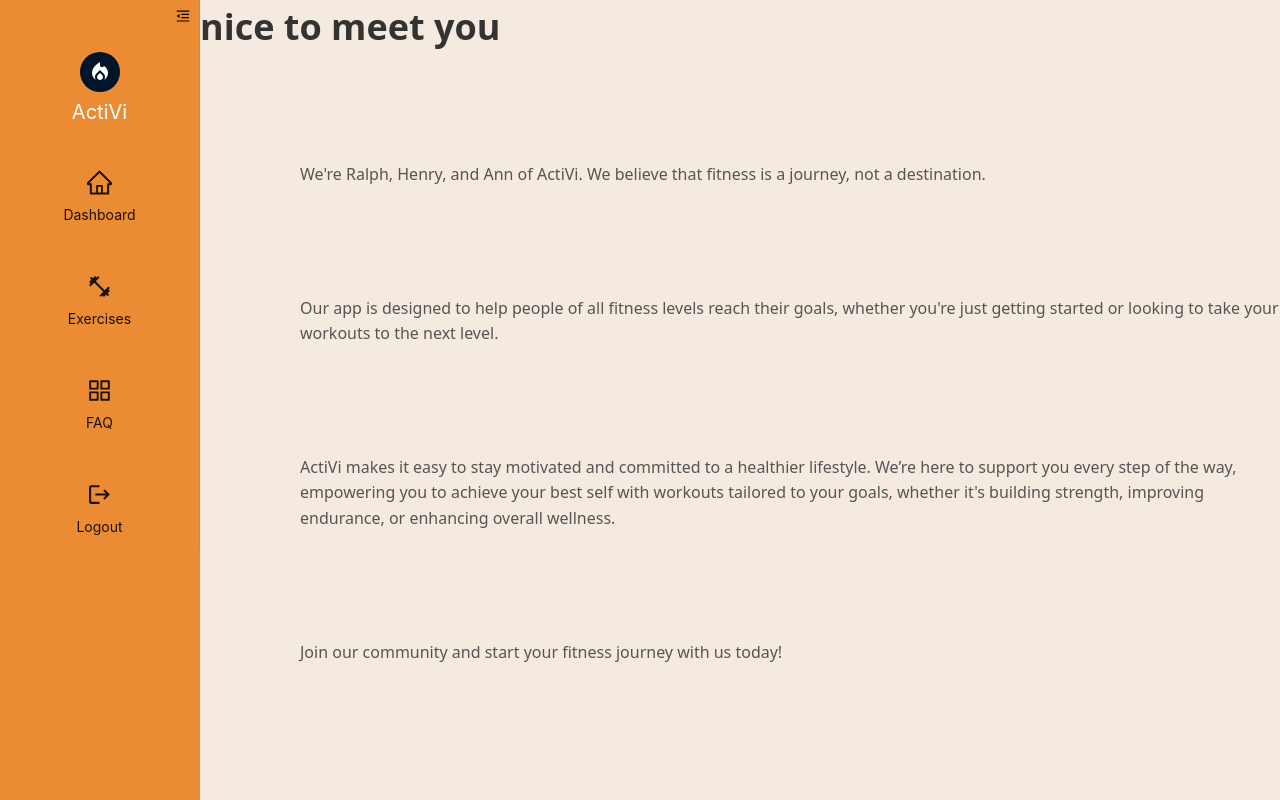
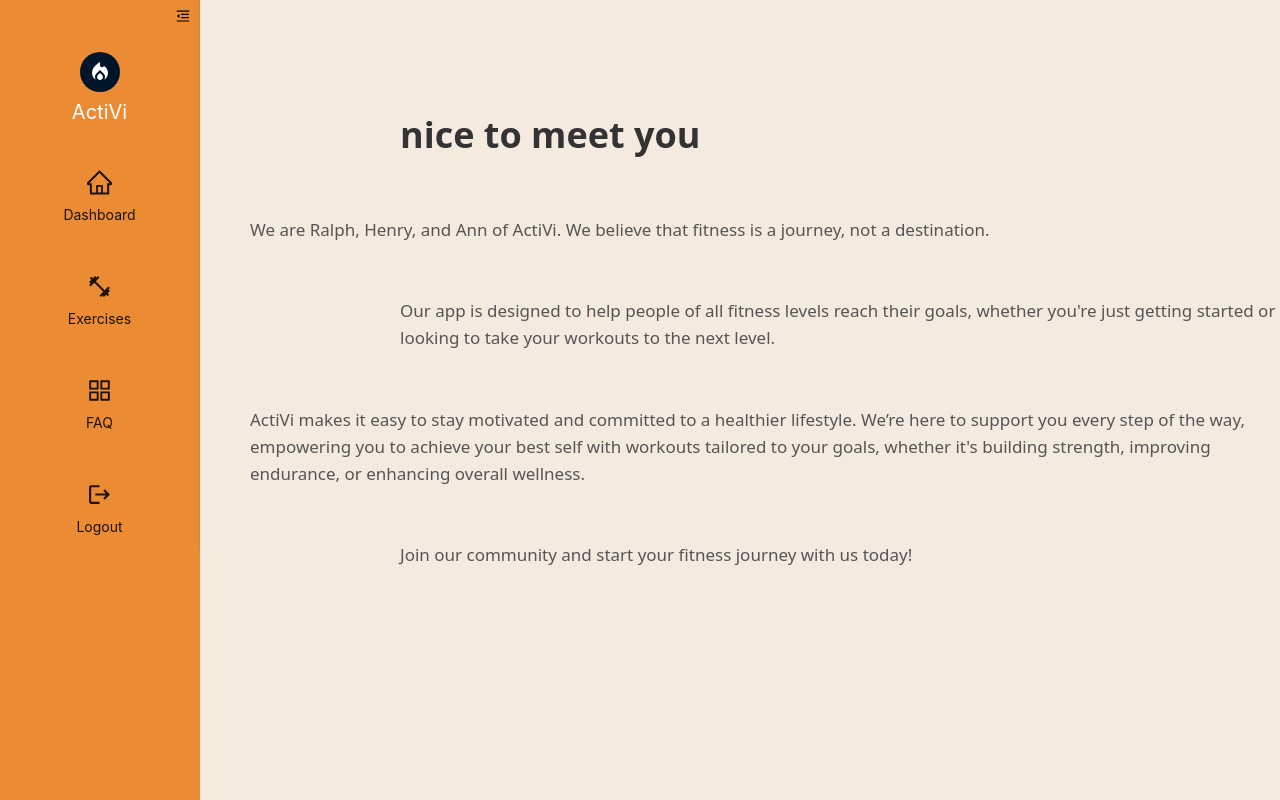
Before and after one commit to rlitoncs/ActiVi, a React (Create React App) app in the folder frontend/: page /about in a window 1280 px wide. Built offline with nearby package versions, Linux system fonts and the light colour scheme.

Commit message:
edit style page

```diff
--- a/frontend/src/components/beyondMVP/About.jsx
+++ b/frontend/src/components/beyondMVP/About.jsx
@@ -16,7 +16,7 @@ const About = () => {
 
         <div className='about-body2'>
           <p>
-            We're Ralph, Henry, and Ann of ActiVi. We believe that fitness is a
+            We are Ralph, Henry, and Ann of ActiVi. We believe that fitness is a
             journey, not a destination.
           </p>
         </div>
--- a/frontend/src/styles/pages/About.scss
+++ b/frontend/src/styles/pages/About.scss
@@ -3,17 +3,15 @@
   background-color: #f5eadf;
 }
 
-.about-container Sidebar {
-  flex: 200px;
-}
-
 .about-content {
   flex-direction: column;
+  align-items: center;
+  flex-grow: 5;
 }
 
 .about-title {
-  top: 25%;
-  left: 100%;
+  margin-top: 10%;
+  margin-left: 200px;
   font-size: 36px;
   font-weight: bold;
   color: #333;
@@ -23,25 +21,26 @@
 .about-body3,
 .about-body4,
 .about-body5 {
-  font-size: 16px;
+  font-size: 17px;
   color: #555;
   line-height: 1.6;
 }
 
 .about-body2 {
-  margin-top: 10%;
-  margin-left: 100px;
+  margin-top: 5%;
+  margin-left: 50px;
+
 }
 
 .about-body3 {
-  margin-top: 10%;
-  margin-left: 100px;
+  margin-top: 5%;
+  margin-left: 200px;
 }
 .about-body4 {
-  margin-top: 10%;
-  margin-left: 100px;
+  margin-top: 5%;
+  margin-left: 50px;
 }
 .about-body5 {
-  margin-top: 10%;
-  margin-left: 100px;
+  margin-top: 5%;
+  margin-left: 200px;
 }
```
